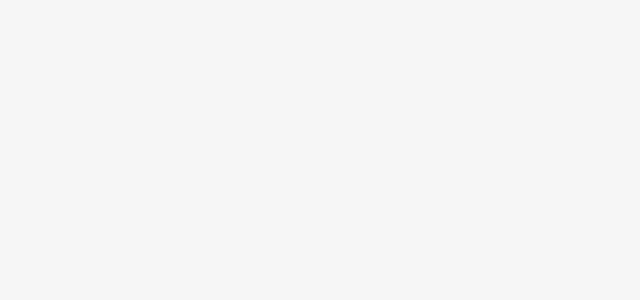
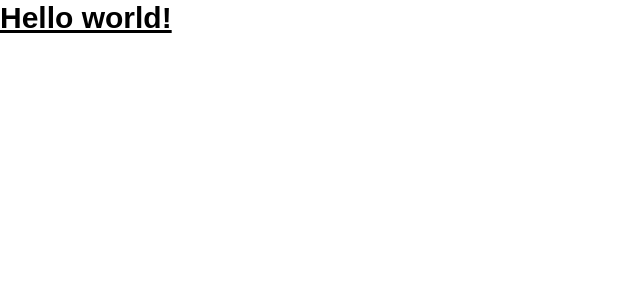
Before and after one commit to Techprossng/Techprossng-website, a React (Vite) app: page / in a window 1280 px wide. Shown: the top 300 px of the page, without its empty margins (0-640 px from the left). Built offline with nearby package versions, Linux system fonts and the light colour scheme.

Commit message:
files tested to check css framework

```diff
--- a/package.json
+++ b/package.json
@@ -21,6 +21,7 @@
     "@types/react": "^18.2.15",
     "@types/react-dom": "^18.2.7",
     "@vitejs/plugin-react": "^4.0.3",
+    "autoprefixer": "^10.4.16",
     "eslint": "^7.32.0",
     "eslint-config-airbnb": "^18.2.1",
     "eslint-plugin-import": "^2.28.1",
@@ -28,10 +29,12 @@
     "eslint-plugin-react": "^7.33.2",
     "eslint-plugin-react-hooks": "^4.6.0",
     "eslint-plugin-react-refresh": "^0.4.3",
+    "postcss": "^8.4.31",
     "stylelint": "^13.13.1",
     "stylelint-config-standard": "^21.0.0",
     "stylelint-csstree-validator": "^1.9.0",
     "stylelint-scss": "^3.21.0",
+    "tailwindcss": "^3.3.3",
     "vite": "^4.4.5"
   }
 }
--- a/src/App.css
+++ b/src/App.css
@@ -1,68 +1,11 @@
+@tailwind base;
+@tailwind components;
+@tailwind utilities;
+
+
 * {
   margin: 0;
   padding: 0;
   box-sizing: border-box;
   font-family: "Reem Kufi", sans-serif !important;
 }
-
-img {
-  max-width: 100%;
-  height: auto;
-}
-
-.App {
-  min-height: 100vh;
-  width: 85vw;
-  max-width: 1900px;
-  margin: auto;
-}
-
-body {
-  max-width: 100%;
-  overflow-x: hidden;
-  background-color: #f6f6f6;
-}
-
-nav {
-  display: flex;
-  align-items: center;
-  justify-content: space-between;
-  min-height: 90px;
-}
-
-.navbar-menu-container {
-  display: none;
-}
-
-.navbar-links-container a {
-  margin-right: 3rem;
-  text-decoration: none;
-  color: black;
-  font-size: 1.1rem;
-  font-weight: 600;
-}
-
-.primary-button {
-  padding: 0.9rem 1.75rem;
-  background-color: white;
-  outline: none;
-  border: none;
-  border-radius: 5rem;
-  font-size: 1.1rem;
-  cursor: pointer;
-  font-weight: 600;
-  transition: 0.2s;
-}
-
-.navbar-cart-icon {
-  font-size: 1.15rem;
-}
-
-.primary-button:hover {
-  background-color: rgb(234, 234, 234);
-}
-
-.navbar-menu-container svg {
-  font-size: 1.5rem;
-  cursor: pointer;
-}
--- a/src/App.jsx
+++ b/src/App.jsx
@@ -1,15 +1,12 @@
-
+import React from 'react'
 import './App.css'
 
 function App() {
 
   return (
-
-      <div className='App'>
-
-      </div>
-
-
+    <h1 className="text-3xl font-bold underline">
+      Hello world!
+    </h1>
   )
 }
 
--- a/src/main.jsx
+++ b/src/main.jsx
@@ -1,6 +1,7 @@
 import React from 'react'
 import ReactDOM from 'react-dom/client'
 import App from './App.jsx'
+import './App.css'
 
 
 ReactDOM.createRoot(document.getElementById('root')).render(
```
Also changed, not shown: 1 other file (tests, documents, lock files or other folders).
